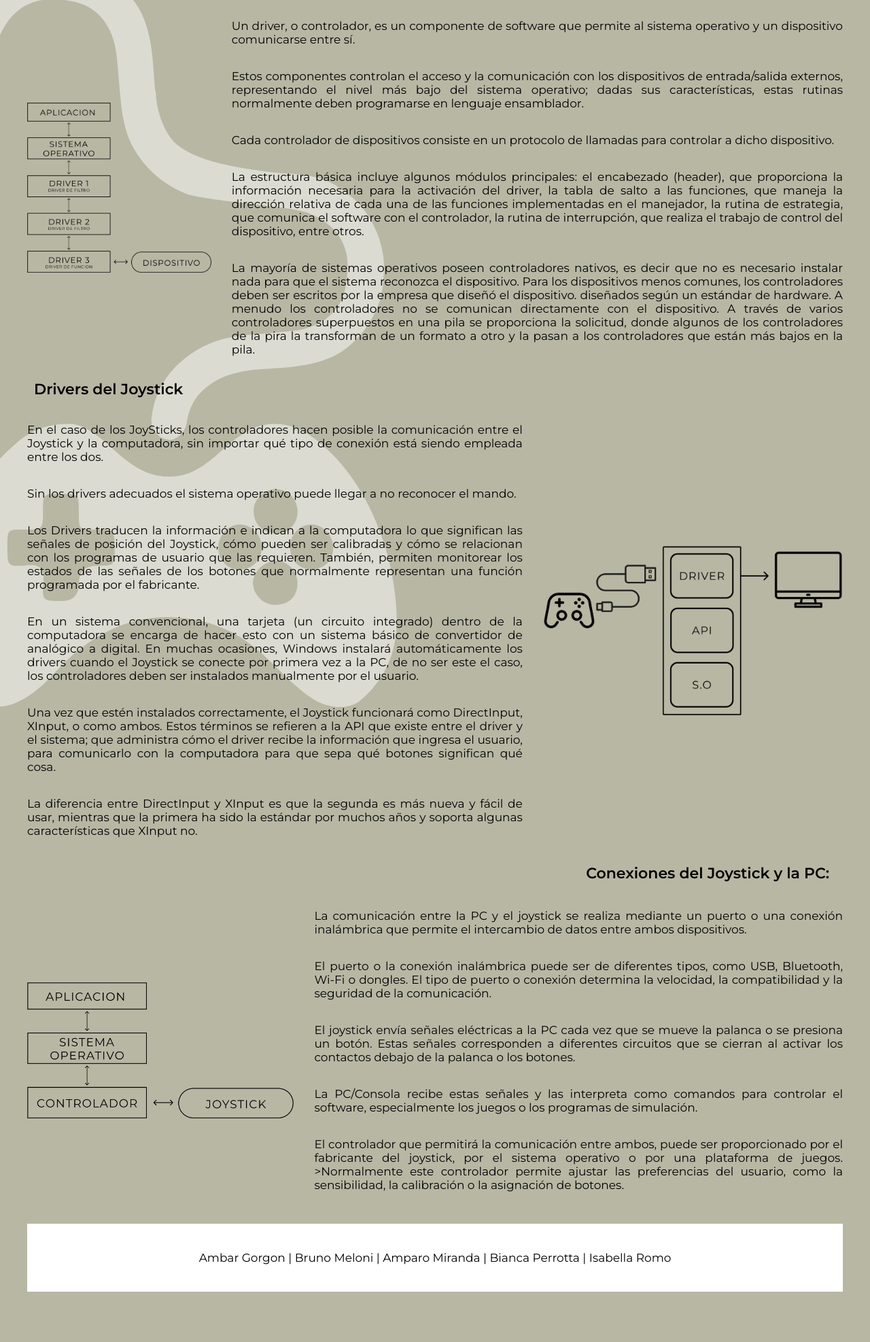
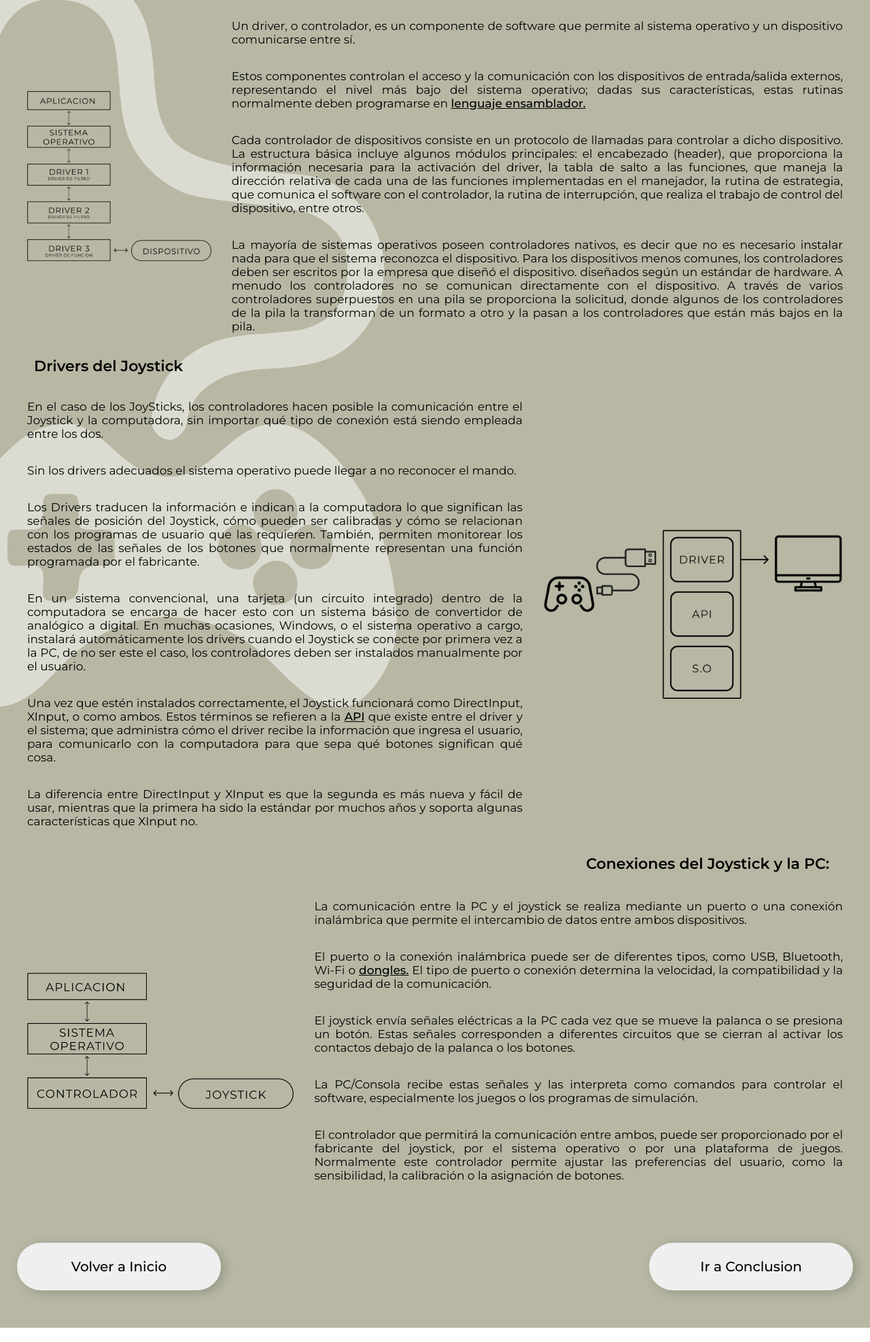
Before and after one commit to ambargorgon/html, a plain HTML site: page sintesis.html in a window 1280 px wide. Shown: the part 1146-3120 px from the top of the page at 68% size. Before the commit the page ends 3076 px from the top, so only its background shows below. Drawn offline with Linux system fonts and the light colour scheme.

Commit message:
fix commit

```diff
--- a/script.js
+++ b/script.js
@@ -1,24 +1,28 @@
 currentUrl = window.location.href
 if (currentUrl.includes("index.html")) {
     // Navegar a Sintesis
-    let botonSintesis = document.querySelector("#button_sintesis")
+    let botonSintesis = document.querySelector(".button_sintesis")
 
     botonSintesis.addEventListener("click", () => {
         window.location.href = "sintesis.html"
     })
+
 } else if (currentUrl.includes("sintesis.html")) {
     //Navegar a conclusion
-    let botonConclusion = document.querySelector("#button_conclusion")
-
-    botonConclusion.addEventListener("click", () => {
-        window.location.href = "conclusion.html"
-    })
-
+    let botonConclusion = document.querySelectorAll(".button_conclusion")
+    console.log(botonConclusion)
+    for (let boton of botonConclusion){
+        boton.addEventListener("click", () => {
+            window.location.href = "conclusion.html"
+        })
+    }
 } else {
-    let botonInicio = document.querySelector("#button_toHome")
+    //Navegar a home
+    let botonInicio = document.querySelector(".button_toHome")
     botonInicio.addEventListener("click", () => {
         window.location.href = "index.html"
     })
+
 }
 
 // Navegar atras
--- a/sintesis.html
+++ b/sintesis.html
@@ -17,9 +17,9 @@
         <h1 class="header_title">JOYSTICK</h1>
     </header>
     <div class="buttons_container">
-        <button onClick="previous()" id="backward" class="button">Volver a Inicio</button>
+        <button onClick="previous()" class="button backward">Volver a Inicio</button>
         <h1 class="section">SINTESIS</h1>
-        <button class="button" id="button_conclusion">Ir a Conclusion</button>
+        <button class="button button_conclusion">Ir a Conclusion</button>
     </div>
     <div class="text">
         <h3 class="subtitle">Qué es un JoyStick?</h3>
@@ -38,7 +38,9 @@
         <h3 class="subtitle titulos_der">Historia y desarrollo del joystick:
         </h3>
         <p>
-        <p>Los <a href="https://es.wikipedia.org/wiki/Palanca_de_mando"> primeros modelos de joysticks </a>, comenzaron a ser utilizados en el área científico-militar a principios del siglo XX para el control de misiles y la aviación simplificando y optimizando su manejo.</p>
+        <p>Los <a href="https://es.wikipedia.org/wiki/Palanca_de_mando" target="_blank"> primeros modelos de joysticks </a>, comenzaron
+            a ser utilizados en el área científico-militar a principios del siglo XX para el control de misiles y la
+            aviación simplificando y optimizando su manejo.</p>
 
         <p> No fue hasta 1970 cuando su uso comenzó a popularizarse entre las industrias tecnológicas y
             de entretenimiento, sobre todo en las primeras máquinas de juego Arcade.
@@ -48,7 +50,8 @@
             diferentes dispositivos.</p>
 
         <p> Con los años y las nuevas demandas, fueron incorporando nuevas capacidades, funciones y botones. Se
-            mejoró la estética, el agarre, la precisión y sensibilidad, dejando así joysticks que tienen muy poco que ver
+            mejoró la estética, el agarre, la precisión y sensibilidad, dejando así joysticks que tienen muy poco que
+            ver
             con los primeros modelos utilizados en la industria aeronáutica o en las máquinas Arcade.
 
         </p>
@@ -56,7 +59,9 @@
         <p>El componente principal del joystick es la palanca, que puede moverse en diferentes direcciones: arriba,
             abajo, izquierda, derecha y en diagonales.
         <p>Este movimiento es captado por los sensores de movimiento, que detectan los cambios en la posición de la
-            palanca en relación con su punto central. Estos sensores pueden ser <a href="https://es.wikipedia.org/wiki/Potenci%C3%B3metro">potenciómetros</a> o encoders ópticos. </p>
+            palanca en relación con su punto central. Estos sensores pueden ser <a
+                href="https://es.wikipedia.org/wiki/Potenci%C3%B3metro" target="_blank">potenciómetros</a> o encoders
+            ópticos. </p>
         <p>Los potenciómetros miden cambios en la resistencia eléctrica a medida que la palanca se mueve, mientras que
             los encoders ópticos utilizan una serie de discos con marcas que se leen mediante sensores para determinar
             la posición.</p>
@@ -78,12 +83,12 @@
                 <p>Estos componentes controlan el acceso y la comunicación con los dispositivos de entrada/salida
                     externos,
                     representando el nivel más bajo del sistema operativo; dadas sus características, estas rutinas
-                    normalmente deben programarse en lenguaje ensamblador.</p>
+                    normalmente deben programarse en <a href="https://es.wikipedia.org/wiki/Lenguaje_ensamblador"
+                        target="_blank">lenguaje ensamblador.</a></p>
 
                 <p>Cada controlador de dispositivos consiste en un protocolo de llamadas para controlar a dicho
-                    dispositivo. </p>
-
-                <p>La estructura básica incluye algunos módulos principales: el encabezado (header), que proporciona la
+                    dispositivo.
+                    La estructura básica incluye algunos módulos principales: el encabezado (header), que proporciona la
                     información necesaria para la activación del driver, la tabla de salto a las funciones, que maneja
                     la
                     dirección relativa de cada una de las funciones implementadas en el manejador, la rutina de
@@ -98,7 +103,7 @@
                     diseñados según un estándar de hardware.
                     A menudo los controladores no se comunican directamente con el dispositivo. A través de varios
                     controladores
-                    superpuestos en una pila se proporciona la solicitud, donde algunos de los controladores de la pira
+                    superpuestos en una pila se proporciona la solicitud, donde algunos de los controladores de la pila
                     la
                     transforman de un formato a otro y la pasan a los controladores que están más bajos en la pila.
                 </p>
@@ -114,10 +119,14 @@
                     posición del Joystick, cómo pueden ser calibradas y cómo se relacionan con los programas de usuario
                     que las requieren. También, permiten monitorear los estados de las señales de los botones que
                     normalmente representan una función programada por el fabricante. </p>
-                <p>En un sistema convencional, una tarjeta (un circuito integrado) dentro de la computadora se encarga de hacer esto con un    sistema básico de convertidor de analógico a digital. En muchas ocasiones, Windows instalará automáticamente
+                <p>En un sistema convencional, una tarjeta (un circuito integrado) dentro de la computadora se encarga
+                    de hacer esto con un sistema básico de convertidor de analógico a digital. En muchas ocasiones,
+                    Windows, o el sistema operativo a cargo, instalará automáticamente
                     los drivers cuando el Joystick se conecte por primera vez a la PC, de no ser este el caso, los
                     controladores deben ser instalados manualmente por el usuario.</p>
-                <p>Una vez que estén instalados correctamente, el Joystick funcionará como DirectInput, XInput, o como ambos. Estos términos se refieren a la API que existe entre el driver y el sistema; que administra cómo el driver recibe la
+                <p>Una vez que estén instalados correctamente, el Joystick funcionará como DirectInput, XInput, o como
+                    ambos. Estos términos se refieren a la <a href="https://es.wikipedia.org/wiki/API" target="_blank">API</a> que existe entre el driver y el sistema; que administra
+                    cómo el driver recibe la
                     información que ingresa el usuario, para comunicarlo con la computadora para que sepa qué botones
                     significan qué cosa. </p>
                 <p>La diferencia entre DirectInput y XInput es que la segunda es más nueva y fácil
@@ -136,7 +145,7 @@
                 </p>
 
                 <p>El puerto o la conexión inalámbrica puede ser de diferentes tipos, como USB, Bluetooth, Wi-Fi o
-                    dongles.
+                    <a href="https://es.wikipedia.org/wiki/Dongle" target="_blank">dongles.</a>
                     El tipo de puerto o conexión determina la velocidad, la compatibilidad y la seguridad de la
                     comunicación.
                 </p>
@@ -152,12 +161,17 @@
                 <p>El controlador que permitirá la comunicación entre ambos, puede ser proporcionado por el fabricante
                     del
                     joystick, por el sistema operativo o por una plataforma de juegos.
-                    >Normalmente este controlador permite ajustar las preferencias del usuario, como la sensibilidad, la
+                    Normalmente este controlador permite ajustar las preferencias del usuario, como la sensibilidad, la
                     calibración o la asignación de botones.
                 </p>
             </div>
         </div>
-
+        </p>
+    </div>
+    <div class="buttons_container">
+        <button onClick="previous()" class="button backward">Volver a Inicio</button>
+        <button class="button button_conclusion">Ir a Conclusion</button>
+    </div>
     <footer class="footer">
         <h2 style="font-weight: 400">Ambar Gorgon | Bruno Meloni | Amparo Miranda | Bianca Perrotta | Isabella Romo
         </h2>
--- a/styles.css
+++ b/styles.css
@@ -148,7 +148,6 @@ a{
     display: flex;
     align-items: center;
     justify-content: center;
-
 }
 
 /* IMAGENES */
```
Also changed, not shown: conclusion.html (+2 -2 lines), index.html (+1 -1 lines). Lines whose indentation alone changed are shown as unchanged.
